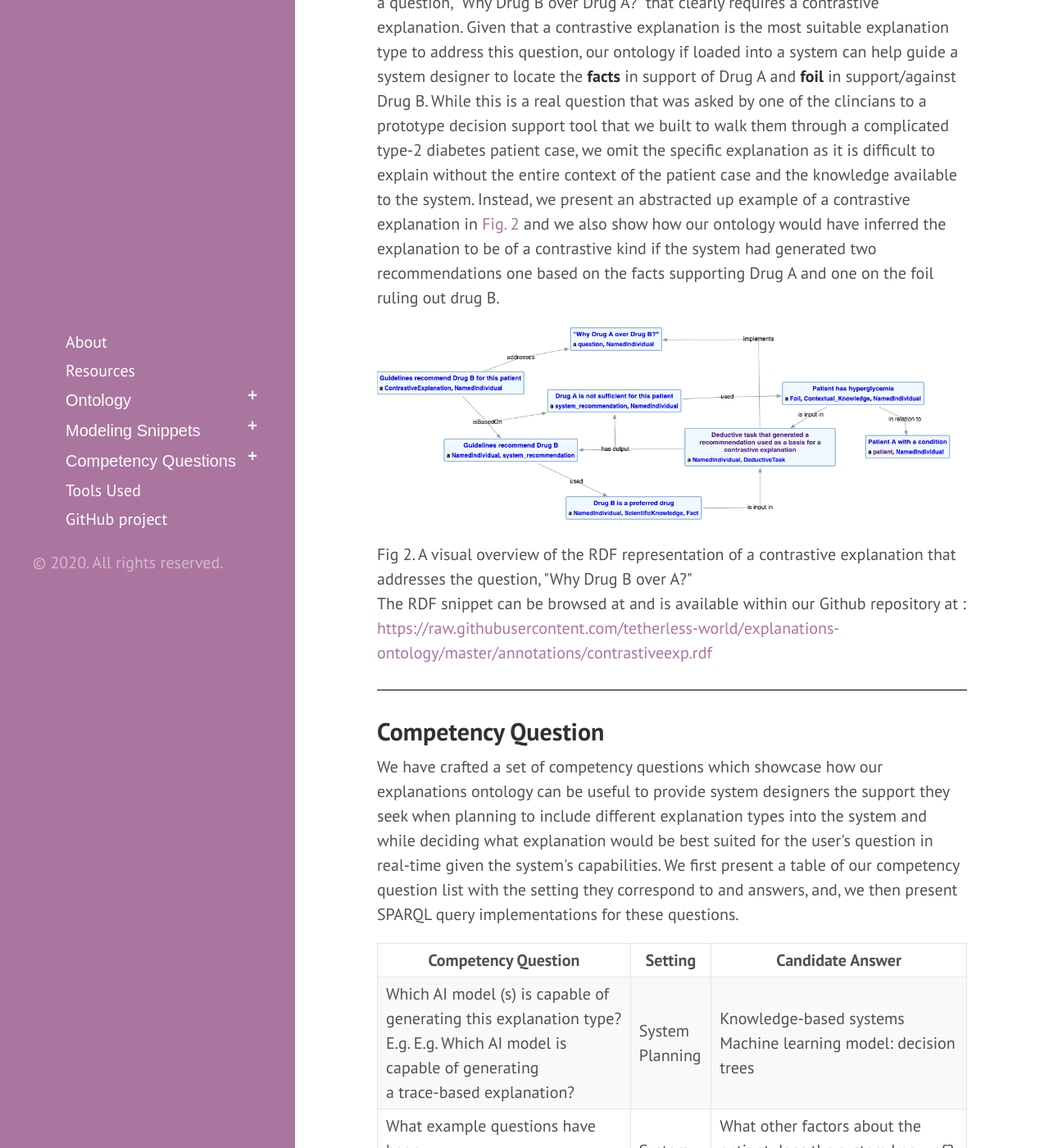
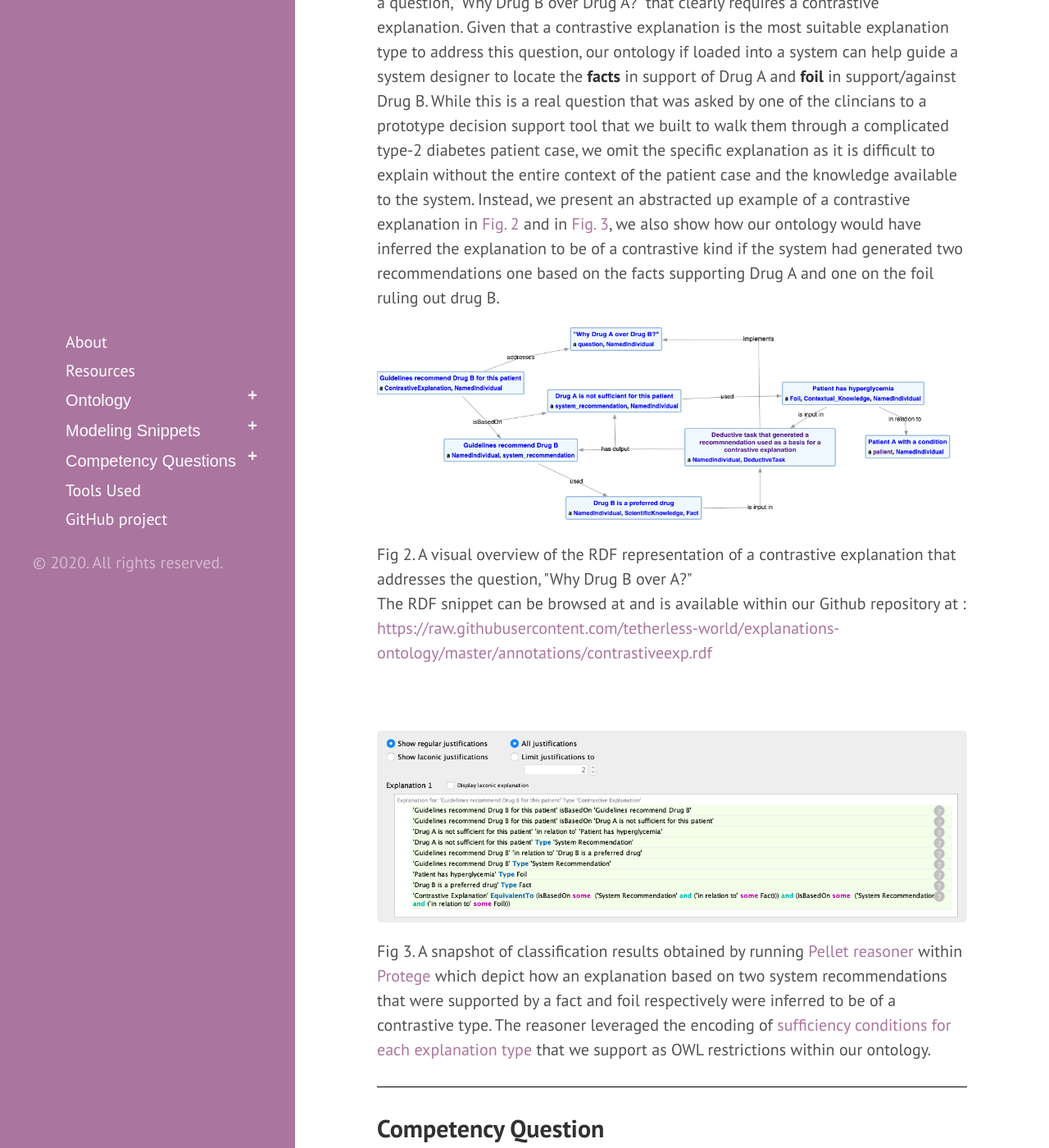
Before and after one commit to tetherless-world/explanation-ontology, a Jekyll site: the page built from index.md, in a window 1280 px wide and 1400 px high, scrolled down 5449 px. Shown: the whole window at 82% size. Built offline with Jekyll 4.4.1, drawn with Linux system fonts in a browser that asks for light colours; our own code applies the rules of GitHub Pages for plain Markdown files; Markdown is read by kramdown in place of the engine named in the settings.

Commit message:
Adding protege snapshot

```diff
--- a/index.md
+++ b/index.md
@@ -195,13 +195,17 @@ title: Explanations Ontology: Modeling Explainability in User-Centered AI System
 
 
 <h3>Example from Clinical Requirement Gatherings Session</h3>
-  <p>We present an example of how our explanations ontology could be used to address a question, "Why Drug B over Drug A?" that clearly requires a contrastive explanation. Given that a contrastive explanation is the most suitable explanation type to address this question, our ontology if loaded into a system can help guide a system designer to locate the <strong>facts</strong> in support of Drug A and <strong>foil</strong> in support/against Drug B. While this is a real question that was asked by one of the clincians to a prototype decision support tool that we built to walk them through a complicated type-2 diabetes patient case, we omit the specific explanation as it is difficult to explain without the entire context of the patient case and the knowledge available to the system. Instead, we present an abstracted up example of a contrastive explanation in <a href="#fig2">Fig. 2</a> and we also show how our ontology would have inferred the explanation to be of a contrastive kind if the system had generated two recommendations one based on the facts supporting Drug A and one on the foil ruling out drug B.</p>
+  <p>We present an example of how our explanations ontology could be used to address a question, "Why Drug B over Drug A?" that clearly requires a contrastive explanation. Given that a contrastive explanation is the most suitable explanation type to address this question, our ontology if loaded into a system can help guide a system designer to locate the <strong>facts</strong> in support of Drug A and <strong>foil</strong> in support/against Drug B. While this is a real question that was asked by one of the clincians to a prototype decision support tool that we built to walk them through a complicated type-2 diabetes patient case, we omit the specific explanation as it is difficult to explain without the entire context of the patient case and the knowledge available to the system. Instead, we present an abstracted up example of a contrastive explanation in <a href="#fig2">Fig. 2</a> and in <a href="#fig3">Fig. 3</a>, we also show how our ontology would have inferred the explanation to be of a contrastive kind if the system had generated two recommendations one based on the facts supporting Drug A and one on the foil ruling out drug B.</p>
 
   <img src="images/rdfviewerexample.png"/>
   <caption id="fig2">Fig 2. A visual overview of the RDF representation of a contrastive explanation that addresses the question, "Why Drug B over A?"</caption>
   <br>
     <p>The RDF snippet can be browsed at and is available within our Github repository at : <a href="https://raw.githubusercontent.com/tetherless-world/explanations-ontology/master/annotations/contrastiveexp.rdf">https://raw.githubusercontent.com/tetherless-world/explanations-ontology/master/annotations/contrastiveexp.rdf</a></p>
 
+  <br>
+  <br>
+   <img src="images/ProtegeSnapshot.png"/>
+  <caption id="fig3">Fig 3. A snapshot of classification results obtained by running <a href="https://github.com/stardog-union/pellet">Pellet reasoner</a> within <a href="https://protege.stanford.edu/">Protege</a> which depict how an explanation based on two system recommendations that were supported by a fact and foil respectively were inferred to be of a contrastive type. The reasoner leveraged the encoding of <a href="#explanationtypes">sufficiency conditions for each explanation type</a> that we support as OWL restrictions within our ontology.</caption>
 
  </content>
 
```
